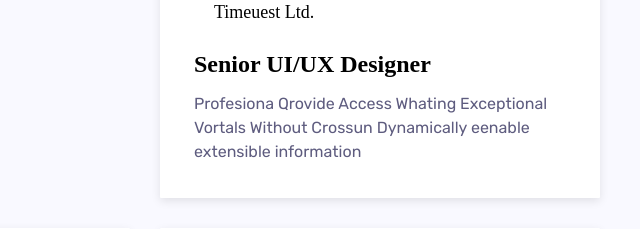
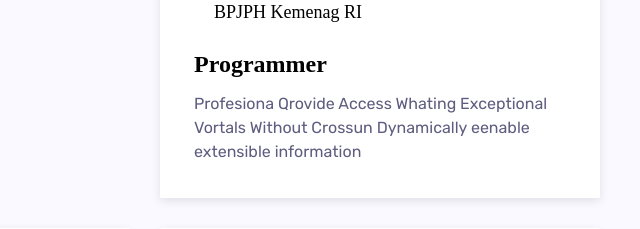
Before and after one commit to sibeux/persoanal-website, a PHP site: page / in a window 1280 px wide. Shown: the part 3437-3666 px from the top of the page, without its empty margins (640-1280 px from the left). Run offline with PHP 8.4, Linux system fonts and the light colour scheme; data that the repository does not hold is empty; some libraries are stand-ins or nearby versions.

Commit message:
update education and experience

```diff
--- a/index.php
+++ b/index.php
@@ -601,13 +601,13 @@
 						<div class="exp-inner">
 							<div class="exp-thumb">
 								<img src="assets/images/exp/04.png" alt="experience">
-								<h6>Timeuest Ltd.</h6>
+								<h6>BPJPH Kemenag RI</h6>
 								<div class="exp-cata">
-									<span>2014 - 2019</span>
+									<span>February - Present (2023)</span>
 								</div>
 							</div>
 							<div class="exp-content">
-								<h3>Senior UI/UX Designer</h3>
+								<h3>Programmer</h3>
 								<p>Profesiona Qrovide Access Whating Exceptional Vortals Without Crossun Dynamically
 									eenable extensible information</p>
 							</div>
```
